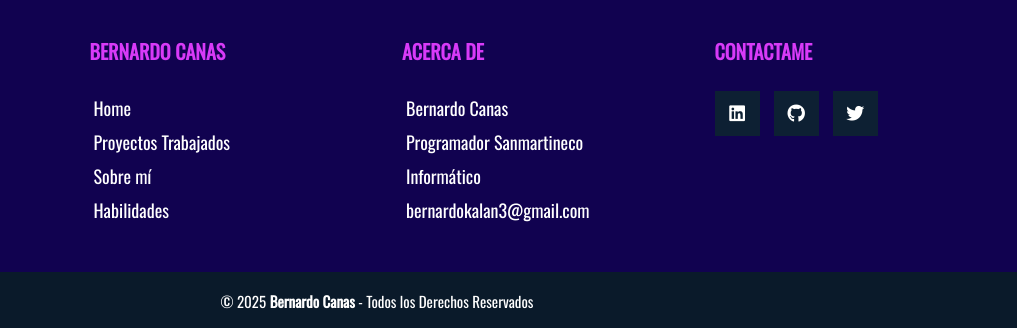
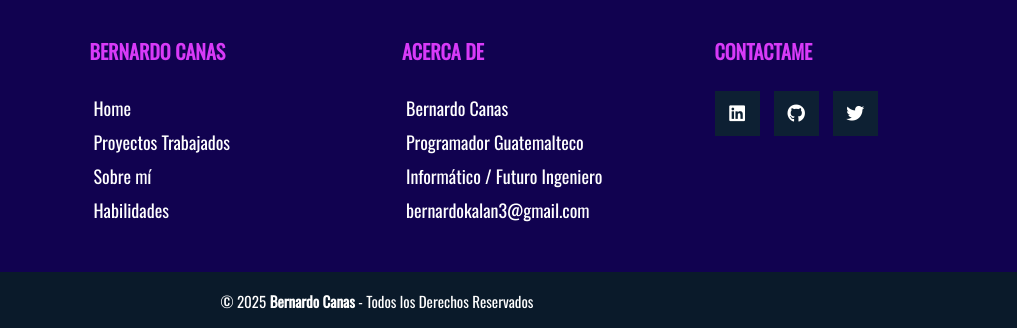
Before and after one commit to KanasBernardo/Bernard-k, a website built with Vite: page index.html in a window 1280 px wide. Shown: the part 4260-4588 px from the top of the page, 263-1280 px from the left. Built offline with nearby package versions, Linux system fonts and the light colour scheme.

Commit message:
Update 8 de mayo

```diff
--- a/index.html
+++ b/index.html
@@ -215,8 +215,8 @@
                 <h2>ACERCA DE</h2>
                 <div class="box_names">
                     <a>Bernardo Canas</a>
-                    <a>Programador Sanmartineco</a>
-                    <a>Informático</a>
+                    <a>Programador Guatemalteco</a>
+                    <a>Informático / Futuro Ingeniero</a>
                     <a>bernardokalan3@gmail.com</a>
                     <!--<a href="tel:+502 7 24">(+502)</a>-->
                 </div>
```
